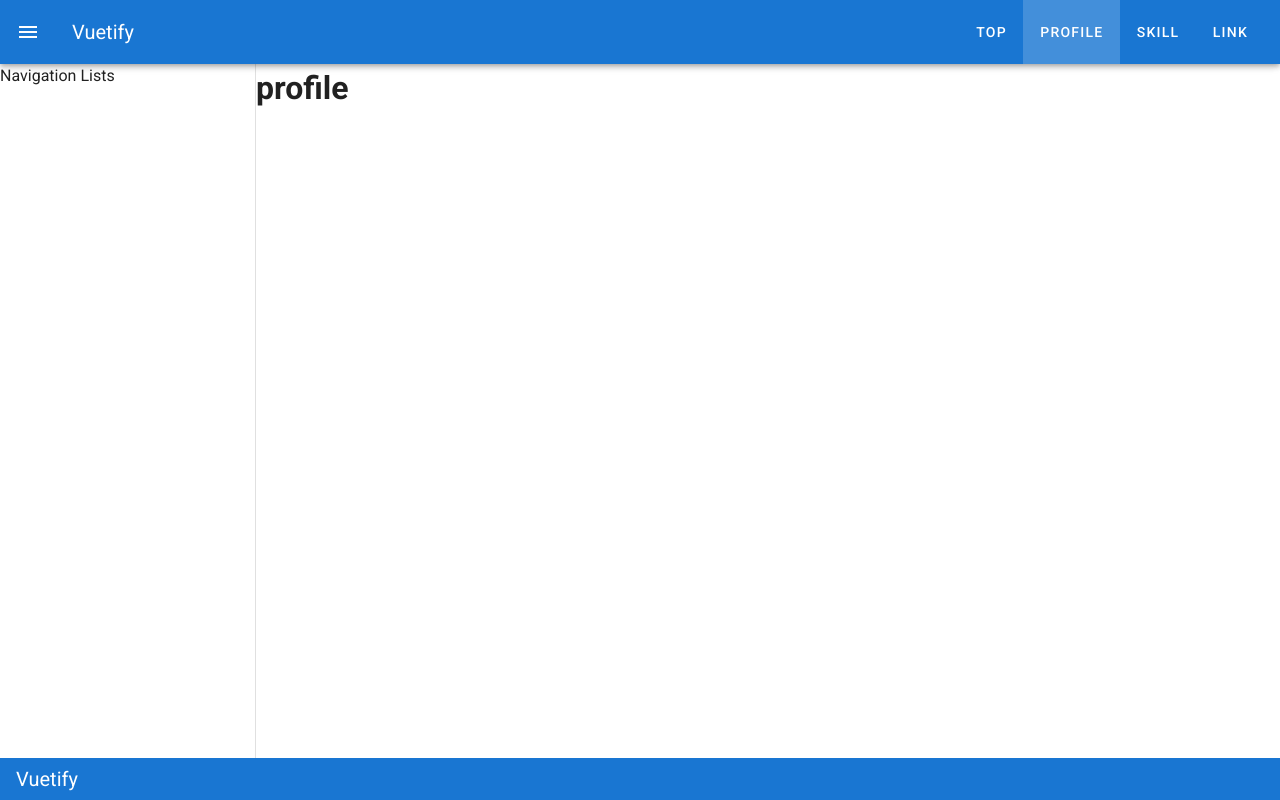
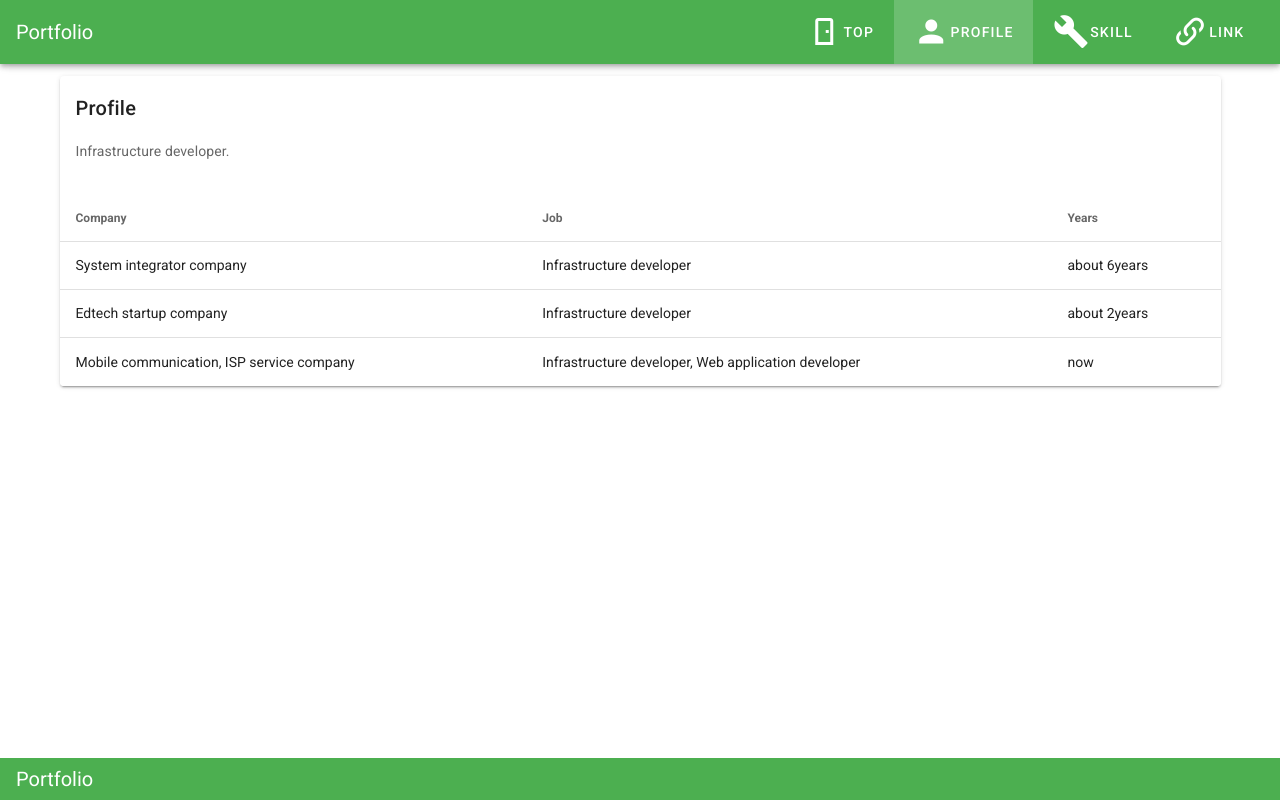
Before and after one commit to dkuji/portfolio, a Vue app in the folder portfolio/: page /profile in a window 1280 px wide. Built offline with nearby package versions, Linux system fonts and the light colour scheme.

Commit message:
Add profile page

```diff
--- a/portfolio/src/App.vue
+++ b/portfolio/src/App.vue
@@ -1,22 +1,28 @@
 <template>
   <v-app>
-    <v-navigation-drawer app v-model="drawer" clipped>Navigation Lists</v-navigation-drawer>
-    <v-app-bar color="primary" dark app clipped-left>
-      <v-app-bar-nav-icon @click="drawer=!drawer"></v-app-bar-nav-icon>
-      <v-toolbar-title>Vuetify</v-toolbar-title>
+    <v-app-bar color="green" dark app clipped-left>
+      <v-toolbar-title>Portfolio</v-toolbar-title>
       <v-spacer></v-spacer>
       <v-toolbar-items>
-        <v-btn text to="/">Top</v-btn>
-        <v-btn text to="/profile">Profile</v-btn>
-        <v-btn text to="/skill">Skill</v-btn>
-        <v-btn text to="/link">Link</v-btn>
+        <v-btn text to="/" large>
+          <v-icon large>mdi-door</v-icon>Top
+        </v-btn>
+        <v-btn text to="/profile" large>
+          <v-icon large>mdi-account</v-icon>Profile
+        </v-btn>
+        <v-btn text to="/skill" large>
+          <v-icon large>mdi-wrench</v-icon>Skill
+        </v-btn>
+        <v-btn text to="/link" large>
+          <v-icon large>mdi-link-variant</v-icon>Link
+        </v-btn>
       </v-toolbar-items>
     </v-app-bar>
     <v-content>
       <router-view />
     </v-content>
-    <v-footer color="primary" dark app>
-      <v-toolbar-title>Vuetify</v-toolbar-title>
+    <v-footer color="green" dark app>
+      <v-toolbar-title>Portfolio</v-toolbar-title>
     </v-footer>
   </v-app>
 </template>
--- a/portfolio/src/components/profile.vue
+++ b/portfolio/src/components/profile.vue
@@ -1,9 +1,56 @@
 <template>
-  <h1>profile</h1>
+  <div>
+    <v-container>
+      <v-card title="title" class="mx-auto">
+        <v-card-title>Profile</v-card-title>
+        <v-card-text>
+          <p>Infrastructure developer.</p>
+        </v-card-text>
+        <v-simple-table>
+          <thead>
+            <tr>
+              <th class="text-left">Company</th>
+              <th class="text-left">Job</th>
+              <th class="text-left">Years</th>
+            </tr>
+          </thead>
+          <tbody>
+            <tr v-for="item in carrers" :key="item.company">
+              <td>{{ item.company }}</td>
+              <td>{{ item.job }}</td>
+              <td>{{ item.year }}</td>
+            </tr>
+          </tbody>
+        </v-simple-table>
+      </v-card>
+    </v-container>
+  </div>
 </template>
 
 <script>
-export default {};
+export default {
+  data() {
+    return {
+      carrers: [
+        {
+          company: "System integrator company",
+          job: "Infrastructure developer",
+          year: "about 6years"
+        },
+        {
+          company: "Edtech startup company",
+          job: "Infrastructure developer",
+          year: "about 2years"
+        },
+        {
+          company: "Mobile communication, ISP service company",
+          job: "Infrastructure developer, Web application developer",
+          year: "now"
+        }
+      ]
+    };
+  }
+};
 </script>
 
 <style>
--- a/portfolio/src/components/top.vue
+++ b/portfolio/src/components/top.vue
@@ -1,14 +1,12 @@
 <template>
-  <v-container style="height: 100%;" align-center justify-center>
-    <v-layout justify-center align-center>
+  <div class="text-center">
+    <v-container>
       <v-avatar size="248">
         <img src="../assets/dkuji.jpeg" alt />
       </v-avatar>
-    </v-layout>
-    <v-layout justify-center align-center>
-      <p class="font-weight-medium name">dkuji</p>
-    </v-layout>
-  </v-container>
+      <p class="display-1">dkuji</p>
+    </v-container>
+  </div>
 </template>
 
 <script>
@@ -16,7 +14,4 @@ export default {};
 </script>
 
 <style>
-.name {
-  font-size: 30px;
-}
 </style>
```
